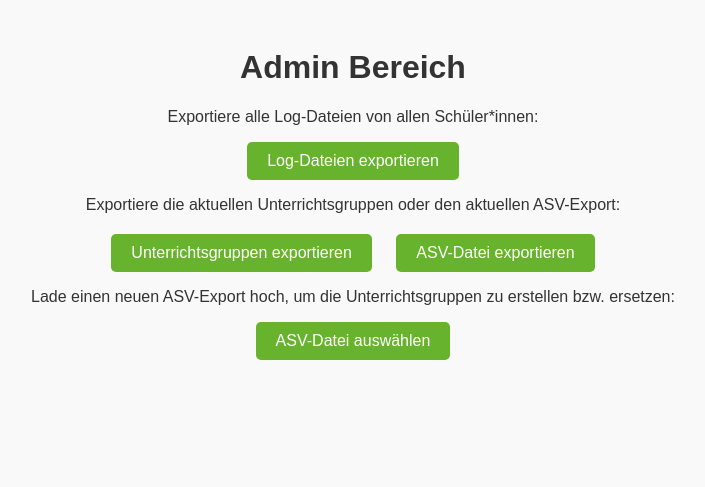
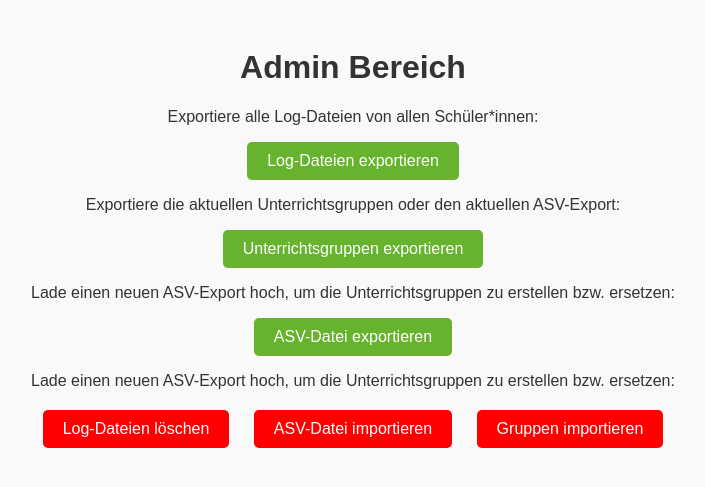
Before and after one commit to mexterng/PresenceLogger, a Flask app: page /admin in a window 1280 px wide. Shown: the top 487 px of the page, without its empty margins (287-992 px from the left). Run offline with Flask 3, Linux system fonts and the light colour scheme.

Commit message:
refactore admin-page buttons

```diff
--- a/static/script-admin.js
+++ b/static/script-admin.js
@@ -26,10 +26,19 @@ document.addEventListener("DOMContentLoaded", () => {
 });
 
 document.addEventListener("DOMContentLoaded", () => {
-  const uploadASVBtn = document.getElementById("uploadASVBtn");
-  if (uploadASVBtn) {
-    uploadASVBtn.addEventListener("click", () => {
-      alert("ASV-Datei auswählen Funktion noch nicht implementiert.");
+  const importASVBtn = document.getElementById("importASVBtn");
+  if (importASVBtn) {
+    importASVBtn.addEventListener("click", () => {
+      alert("ASV-Datei importieren Funktion noch nicht implementiert.");
     });
   }
 });
+
+document.addEventListener("DOMContentLoaded", () => {
+  const importGroupsBtn = document.getElementById("importGroupsBtn");
+  if (importGroupsBtn) {
+    importGroupsBtn.addEventListener("click", () => {
+      alert("Gruppen importieren Funktion noch nicht implementiert.");
+    });
+  }
+});
--- a/templates/admin.html
+++ b/templates/admin.html
@@ -15,13 +15,17 @@
     <button id="exportLogsBtn">Log-Dateien exportieren</button>
 
     <p>Exportiere die aktuellen Unterrichtsgruppen oder den aktuellen ASV-Export:</p>
-    <div class="buttonRow">
-        <button id="exportGroupsBtn">Unterrichtsgruppen exportieren</button>
-        <button id="exportASVBtn">ASV-Datei exportieren</button>
-    </div>
+    <button id="exportGroupsBtn">Unterrichtsgruppen exportieren</button>
 
     <p>Lade einen neuen ASV-Export hoch, um die Unterrichtsgruppen zu erstellen bzw. ersetzen:</p>
-    <button id="uploadASVBtn">ASV-Datei auswählen</button>
+    <button id="exportASVBtn">ASV-Datei exportieren</button>
+
+    <p>Lade einen neuen ASV-Export hoch, um die Unterrichtsgruppen zu erstellen bzw. ersetzen:</p>
+    <div class="buttonRow">
+        <button id="deleteLogsBtn" style="background-color: red;">Log-Dateien löschen</button>
+        <button id="importASVBtn" style="background-color: red;">ASV-Datei importieren</button>
+        <button id="importGroupsBtn" style="background-color: red;">Gruppen importieren</button>
+    </div>
 
     <p id="statusMsg"></p>
   </body>
```
